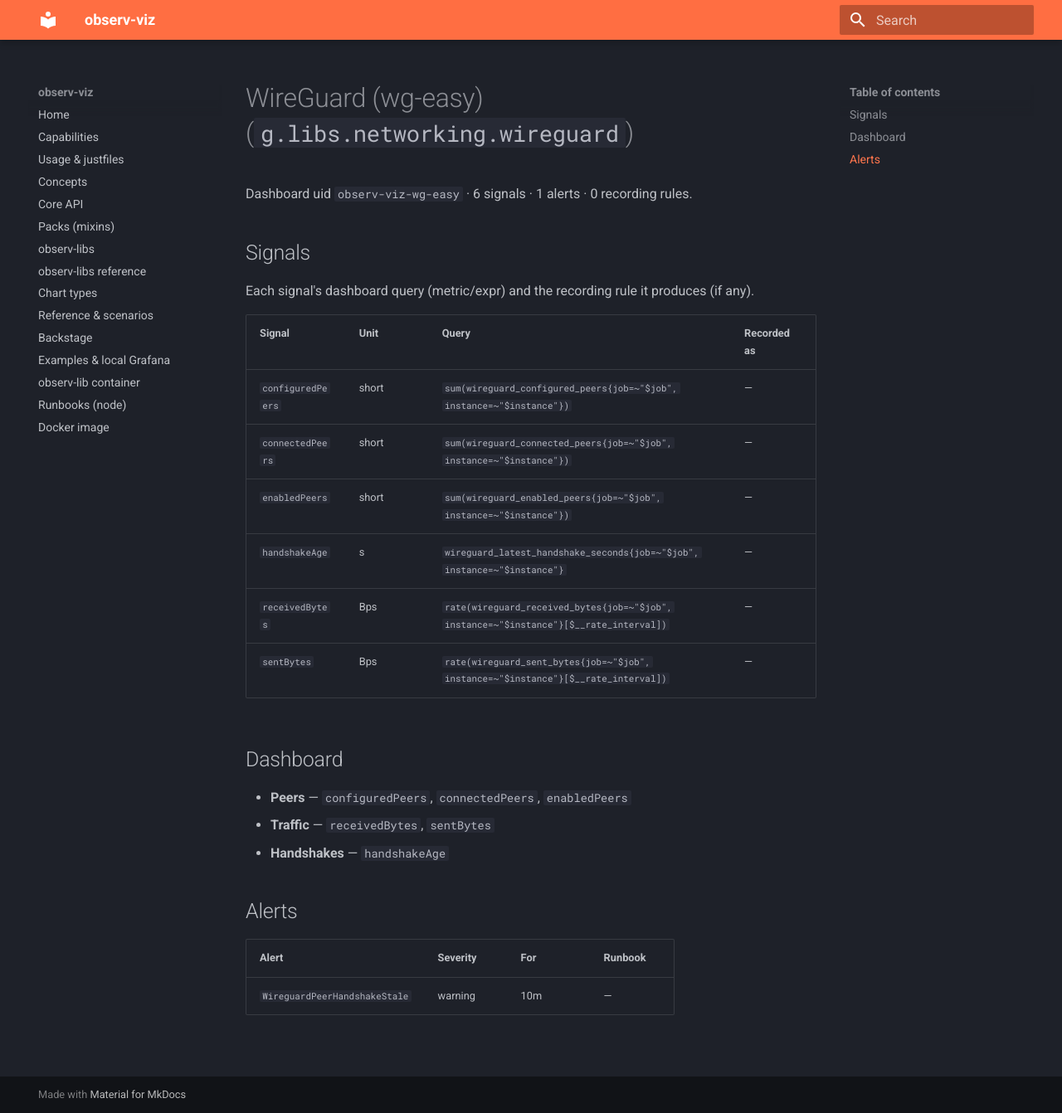
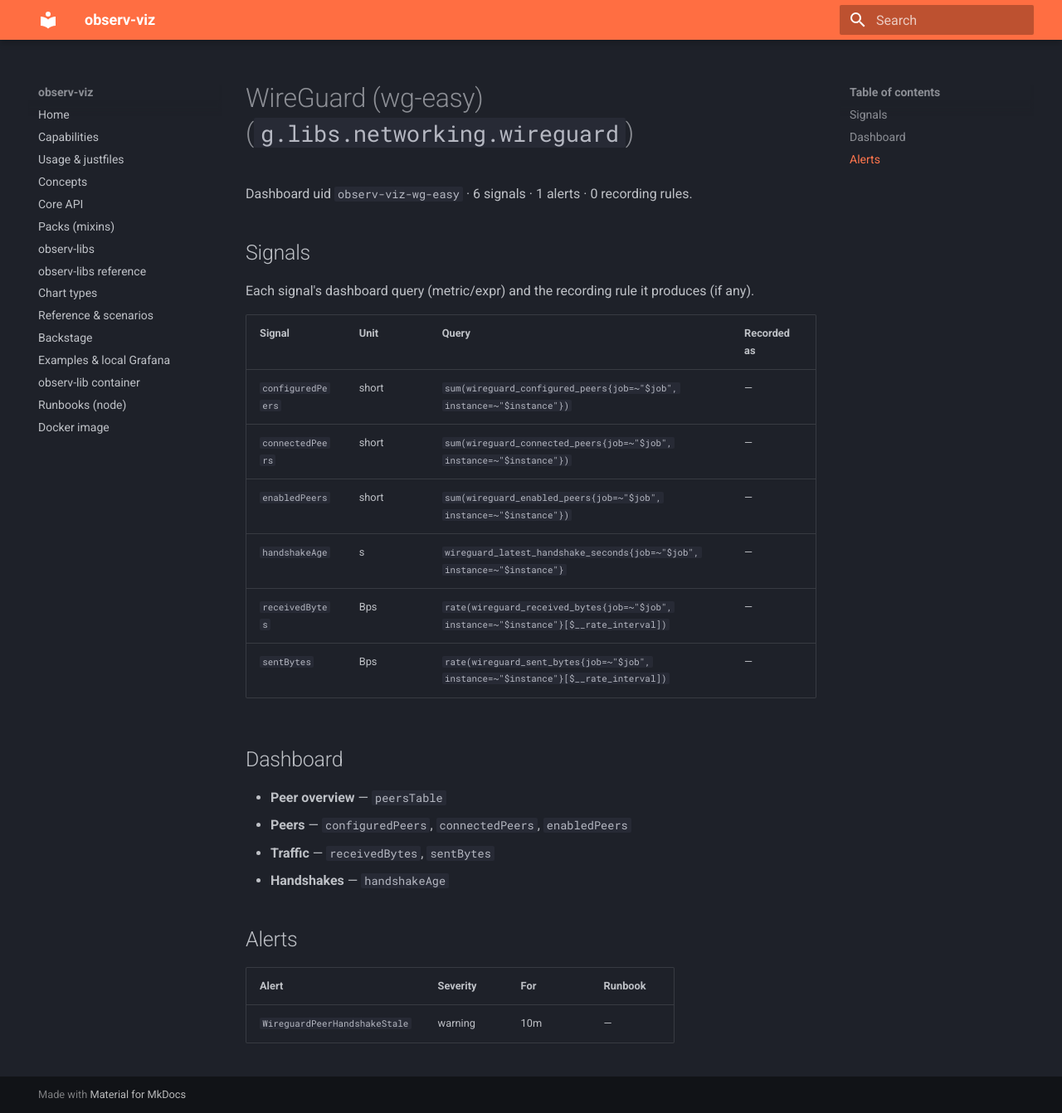
Before and after one commit to cznewt/observ-viz, an MkDocs documentation site: the page built from docs/observ-libs/networking-wireguard.md, in a window 1280 px wide and 1342 px high. Shown: the whole window at 83% size. Built offline with MkDocs 1.6.1 and Material for MkDocs 9.7.7, drawn with Linux system fonts in a browser that asks for light colours.

Commit message:
feat(wireguard): add per-peer overview table (In/Out/handshake)
New "Peer overview" table joins wireguard_received_bytes / sent_bytes /
latest_handshake_seconds by peer name (instant queries + seriesToColumns):
columns Peer, Address, In, Out, Handshake, Enabled.

Co-Authored-By: Claude Opus 4.8 (1M context) <noreply@anthropic.com>

```diff
--- a/docs/observ-libs/networking-wireguard.md
+++ b/docs/observ-libs/networking-wireguard.md
@@ -17,6 +17,7 @@ Each signal's dashboard query (metric/expr) and the recording rule it produces (
 
 ## Dashboard
 
+- **Peer overview** — `peersTable`
 - **Peers** — `configuredPeers`, `connectedPeers`, `enabledPeers`
 - **Traffic** — `receivedBytes`, `sentBytes`
 - **Handshakes** — `handshakeAge`
```
Also changed, not shown: 1 other file.
